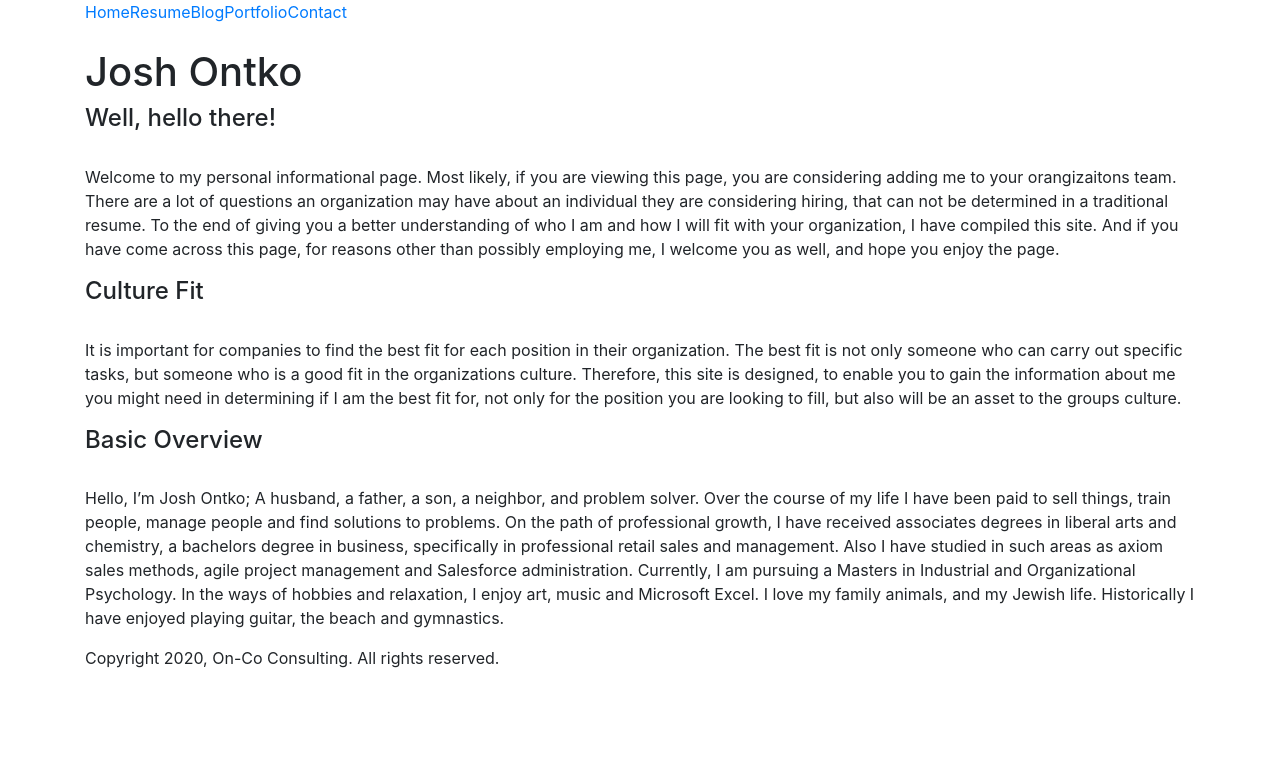
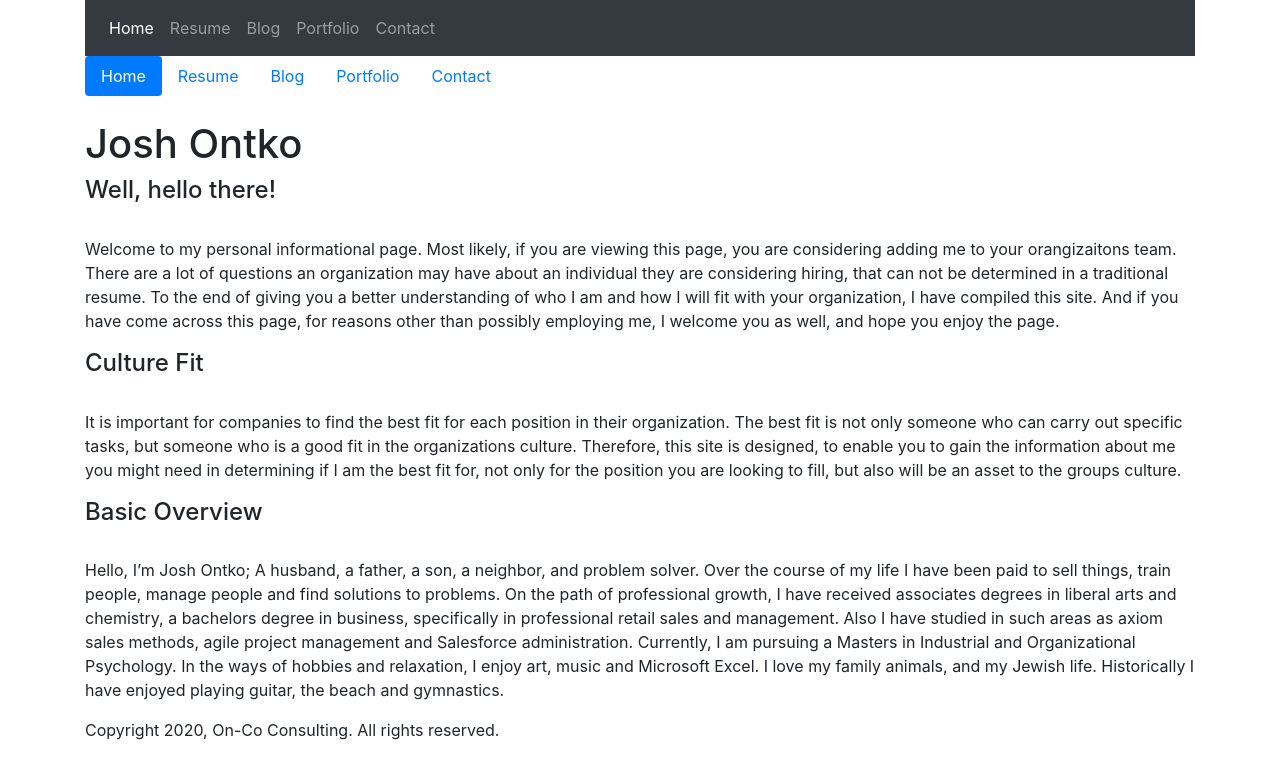
Before and after one commit to jontko/Resume, an Angular app: page / in a window 1280 px wide. Shown: the top 778 px of the page. Built offline with nearby package versions, Linux system fonts and the light colour scheme.

Commit message:
adding sample navs

```diff
--- a/src/app/header/header.component.html
+++ b/src/app/header/header.component.html
@@ -1,7 +1,37 @@
-<div class="head">
-    <a routerLink=""            class="button">Home</a>
-    <a routerLink="/resume"     class="button">Resume</a>
-    <a routerLink="/blog"       class="button">Blog</a>
-    <a routerLink="/portfolio"  class="button">Portfolio</a>
-    <a routerLink="/contact"    class="button">Contact</a>
-</div>
+  <nav class="navbar navbar-expand-lg navbar-dark bg-dark">
+    <ul class="navbar-nav mr-auto">
+      <li class="nav-item">
+        <a class="nav-link" routerLink="" routerLinkActive="active" [routerLinkActiveOptions]="{ exact: true }">Home</a>
+      </li>
+      <li class="nav-item">
+        <a class="nav-link" routerLink="/resume" routerLinkActive="active" [routerLinkActiveOptions]="{ exact: true }">Resume</a>
+      </li>
+      <li class="nav-item">
+        <a class="nav-link" routerLink="/blog" routerLinkActive="active" [routerLinkActiveOptions]="{ exact: true }">Blog</a>
+      </li>
+      <li class="nav-item">
+        <a class="nav-link" routerLink="/portfolio" routerLinkActive="active" [routerLinkActiveOptions]="{ exact: true }">Portfolio</a>
+      </li>
+      <li class="nav-item">
+        <a class="nav-link" routerLink="/contact" routerLinkActive="active" [routerLinkActiveOptions]="{ exact: true }">Contact</a>
+      </li>
+    </ul>
+  </nav>
+
+<ul class="nav nav-pills">
+  <li class="nav-item">
+    <a class="nav-link" routerLink="" routerLinkActive="active" [routerLinkActiveOptions]="{ exact: true }">Home</a>
+  </li>
+  <li class="nav-item">
+    <a class="nav-link" routerLink="/resume" routerLinkActive="active" [routerLinkActiveOptions]="{ exact: true }">Resume</a>
+  </li>
+  <li class="nav-item">
+    <a class="nav-link" routerLink="/blog" routerLinkActive="active" [routerLinkActiveOptions]="{ exact: true }">Blog</a>
+  </li>
+  <li class="nav-item">
+    <a class="nav-link" routerLink="/portfolio" routerLinkActive="active" [routerLinkActiveOptions]="{ exact: true }">Portfolio</a>
+  </li>
+  <li class="nav-item">
+    <a class="nav-link" routerLink="/contact" routerLinkActive="active" [routerLinkActiveOptions]="{ exact: true }">Contact</a>
+  </li>
+</ul>
```
